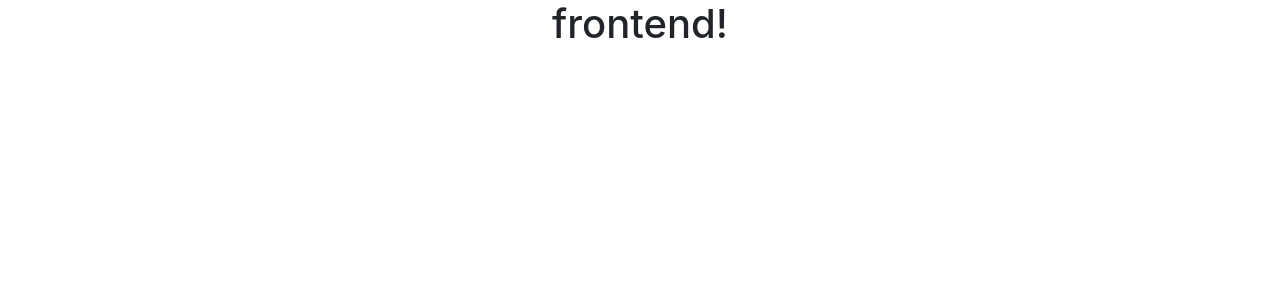
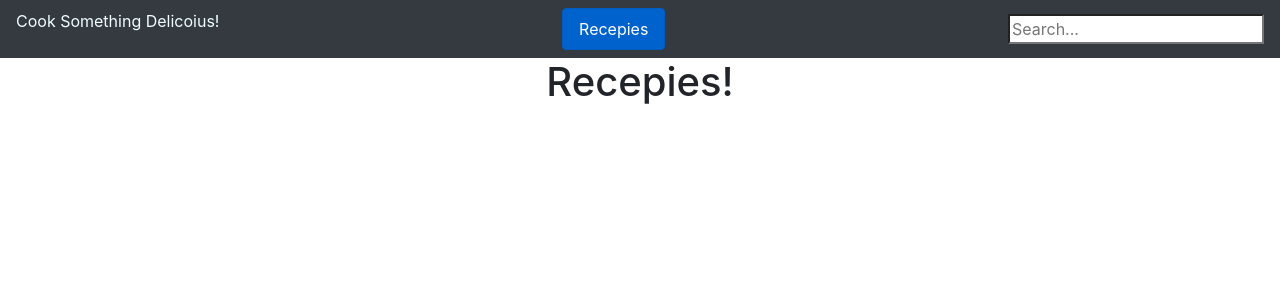
Before and after one commit to chas-academy/06-recipe-app-frontend-Leandro-Da-Souza, an Angular app: page /recepies in a window 1280 px wide. Before the commit this address led to /. Shown: the top 300 px of the page. Built offline with nearby package versions, Linux system fonts and the light colour scheme.

Commit message:
create recepie component, make basic styling

```diff
--- a/src/app/app-routing.module.ts
+++ b/src/app/app-routing.module.ts
@@ -1,7 +1,13 @@
 import { NgModule } from '@angular/core';
 import { Routes, RouterModule } from '@angular/router';
+import { RecepiesComponent } from './recepies/recepies.component';
 
-const routes: Routes = [];
+const routes: Routes = [
+  {
+    path: 'recepies',
+    component: RecepiesComponent
+  }
+];
 
 @NgModule({
   imports: [RouterModule.forRoot(routes)],
--- a/src/app/app.component.html
+++ b/src/app/app.component.html
@@ -1,9 +1,10 @@
 <!--The content below is only a placeholder and can be replaced.-->
+<app-nav></app-nav>
+
 <div style="text-align:center">
   <h1>
     {{ title }}!
   </h1>
 </div>
 
-
 <router-outlet></router-outlet>
--- a/src/app/app.component.ts
+++ b/src/app/app.component.ts
@@ -1,4 +1,5 @@
 import { Component } from '@angular/core';
+
 
 @Component({
   selector: 'app-root',
@@ -6,5 +7,5 @@ import { Component } from '@angular/core';
   styleUrls: ['./app.component.css']
 })
 export class AppComponent {
-  title = 'frontend';
+  title = 'Recepies';
 }
--- a/src/app/app.module.ts
+++ b/src/app/app.module.ts
@@ -5,11 +5,13 @@ import { HttpClientModule } from '@angular/common/http';
 import { AppRoutingModule } from './app-routing.module';
 import { AppComponent } from './app.component';
 import { NavComponent } from './nav/nav.component';
+import { RecepiesComponent } from './recepies/recepies.component';
 
 @NgModule({
   declarations: [
     AppComponent,
-    NavComponent
+    NavComponent,
+    RecepiesComponent
   ],
   imports: [
     BrowserModule,
--- a/src/app/nav/nav.component.css
+++ b/src/app/nav/nav.component.css
@@ -0,0 +1,4 @@
+a {
+    text-decoration: none;
+    color: whitesmoke
+}
--- a/src/app/nav/nav.component.html
+++ b/src/app/nav/nav.component.html
@@ -1,3 +1,9 @@
-<p>
-  nav works!
-</p>
+<nav class="navbar navbar-dark bg-dark">
+
+  <p style="color:azure" class="nav-item">Cook Something Delicoius!</p>
+
+  <button class="btn btn-primary nav-link" routerLink="recepies" routerLinkActive="active">Recepies</button>
+
+  <input type="search" placeholder="Search...">
+
+</nav>
--- a/src/app/nav/nav.component.ts
+++ b/src/app/nav/nav.component.ts
@@ -1,4 +1,6 @@
 import { Component, OnInit } from '@angular/core';
+import { ApiService } from '../api.service';
+
 
 @Component({
   selector: 'app-nav',
@@ -7,9 +9,13 @@ import { Component, OnInit } from '@angular/core';
 })
 export class NavComponent implements OnInit {
 
-  constructor() { }
+  constructor(private api: ApiService) { }
 
   ngOnInit() {
   }
 
+  getRecepies = () => {
+    return this.api.getRecepies();
+  }
+
 }
--- /dev/null
+++ b/src/app/recepies/recepies.component.ts
@@ -0,0 +1,15 @@
+import { Component, OnInit } from '@angular/core';
+
+@Component({
+  selector: 'app-recepies',
+  templateUrl: './recepies.component.html',
+  styleUrls: ['./recepies.component.css']
+})
+export class RecepiesComponent implements OnInit {
+
+  constructor() { }
+
+  ngOnInit() {
+  }
+
+}
```
Also changed, not shown: src/app/recepies/recepies.component.css (added), src/app/recepies/recepies.component.html (added), 1 other file (tests, documents, lock files or other folders).
